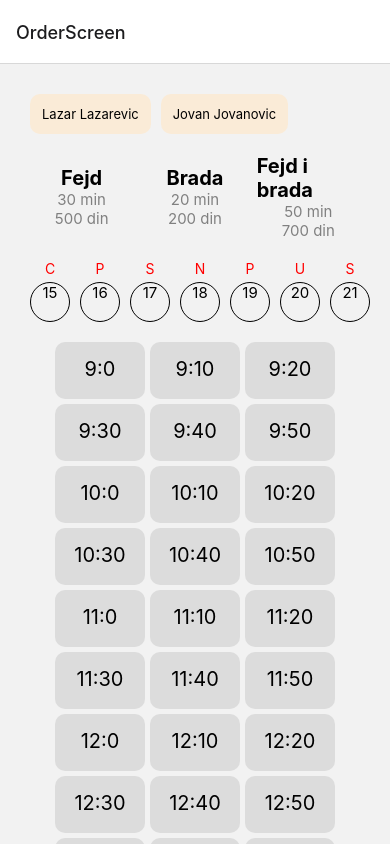
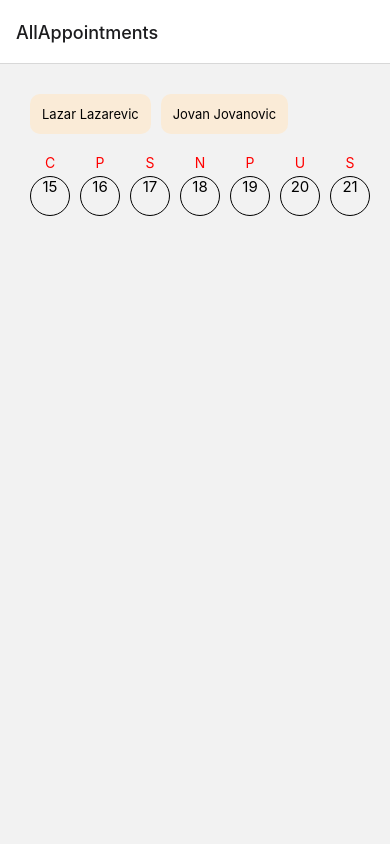
Before and after one commit to Milos1998/barber-scheduler, a React Native app: screen /AllAppointments in a window 390 px wide. Built offline with nearby package versions, Linux system fonts and the light colour scheme.

Commit message:
minor refactors

```diff
--- a/App.tsx
+++ b/App.tsx
@@ -14,6 +14,8 @@ import ServiceEditor, { ServiceEditorProps } from './src/screens/edit/ServiceEdi
 import EditBarbers, { EditBarbersProps } from './src/screens/edit/EditBarbers';
 import BarberEditor, { BarberEditorProps } from './src/screens/edit/BarberEditor';
 import OrderScreen, { OrderScreenProps } from './src/screens/order/OrderScreen';
+import BarbersMenu, { BarbersMenuProps } from './src/screens/barber/BarbersMenu';
+import AllAppointments, { AllAppointmentsProps } from './src/screens/barber/AllAppointments';
 
 export type RootStackParams = {
   Login: LoginProps
@@ -30,6 +32,8 @@ export type RootStackParams = {
   EditBarbers: EditBarbersProps
   BarberEditor: BarberEditorProps
   OrderScreen: OrderScreenProps
+  BarbersMenu: BarbersMenuProps
+  AllAppointments: AllAppointmentsProps
 }
 
 const Stack = createNativeStackNavigator<RootStackParams>();
@@ -37,7 +41,7 @@ const Stack = createNativeStackNavigator<RootStackParams>();
 export default function App() {
   return (
     <NavigationContainer>
-      <Stack.Navigator initialRouteName='OrderScreen'>
+      <Stack.Navigator initialRouteName='AllAppointments'>
         <Stack.Screen name="Login" component={ Login }/>
         <Stack.Screen name="NotificationScreen" component={ NotificationScreen }/>
         <Stack.Screen name="Ban" component={ Ban }/>
@@ -52,6 +56,8 @@ export default function App() {
         <Stack.Screen name="EditBarbers" component={ EditBarbers }/>
         <Stack.Screen name="BarberEditor" component={ BarberEditor }/>
         <Stack.Screen name="OrderScreen" component={ OrderScreen }/>
+        <Stack.Screen name="BarbersMenu" component={ BarbersMenu }/>
+        <Stack.Screen name="AllAppointments" component={ AllAppointments }/>
       </Stack.Navigator>
     </NavigationContainer>
   );
--- a/src/Store.ts
+++ b/src/Store.ts
@@ -98,9 +98,9 @@ store.services.push(new Service("Fejd", 30, 500));
 store.services.push(new Service("Brada", 20, 200));
 store.services.push(new Service("Fejd i brada", 50, 700));
 
-store.appointments.push(new Appointment(Date(), new Customer("petar.peric@gmail.com", "Petar", "Peric", "2"), store.barbers[0], store.services[0]));
-store.appointments.push(new Appointment(Date(), new Customer("mitar.miric@gmail.com", "Mitar", "Miric", "3"), store.barbers[1], store.services[1]));
-store.appointments.push(new Appointment(Date(), new Customer("mika.mikic@gmail.com", "Mika", "Mikic", "4"), store.barbers[0], store.services[2]));
+// store.appointments.push(new Appointment(Date(), new Customer("petar.peric@gmail.com", "Petar", "Peric", "2"), store.barbers[0], store.services[0]));
+// store.appointments.push(new Appointment(Date(), new Customer("mitar.miric@gmail.com", "Mitar", "Miric", "3"), store.barbers[1], store.services[1]));
+// store.appointments.push(new Appointment(Date(), new Customer("mika.mikic@gmail.com", "Mika", "Mikic", "4"), store.barbers[0], store.services[2]));
 
 const today = new Date();
 for(let i = 0; i < 14; i++) {
--- a/src/components/selectors/BarberSelector.tsx
+++ b/src/components/selectors/BarberSelector.tsx
@@ -5,7 +5,8 @@ import { store } from '../../Store';
 import { commonStyling } from '../../constants/Styles';
 
 type BarberSelectorProps = {
-    containerStyles?: Object[]
+    containerStyles?: Object[],
+    horizontal?: boolean,
 }
 
 function BarberSelector(props: BarberSelectorProps) {
@@ -22,7 +23,7 @@ function BarberSelector(props: BarberSelectorProps) {
     }
 
     return (
-        <ScrollView horizontal={true} style={commonStyling.scroll} contentContainerStyle={scrollStyling}>
+        <ScrollView horizontal={props.horizontal ?? true} style={commonStyling.scroll} contentContainerStyle={scrollStyling}>
             {renderBarbers()}
         </ScrollView>
     );
--- a/src/components/selectors/DaySelector.tsx
+++ b/src/components/selectors/DaySelector.tsx
@@ -6,11 +6,12 @@ import { commonStyling } from '../../constants/Styles';
 import DayButton from './DayButton';
 
 type DaySelectorProps = {
-    containerStyles?: Object[]
+    containerStyles?: Object[],
+    horizontal?: boolean,
 }
 
 function DaySelector(props: DaySelectorProps) {
-    const scrollStyling: Object[] = [commonStyling.scrollHorizontal, styles.scroll];
+    const scrollStyling: Object[] = [commonStyling.scrollHorizontal];
     if (props.containerStyles !== undefined) scrollStyling.push(...props.containerStyles)
 
     const renderDays = () => {
@@ -22,16 +23,10 @@ function DaySelector(props: DaySelectorProps) {
     }
 
     return (
-        <ScrollView horizontal={true} style={commonStyling.scroll} contentContainerStyle={scrollStyling} showsHorizontalScrollIndicator={false}>
+        <ScrollView horizontal={props.horizontal ?? true} style={commonStyling.scroll} contentContainerStyle={scrollStyling} showsHorizontalScrollIndicator={false}>
             {renderDays()}
         </ScrollView>
     );
 }
 
 export default DaySelector;
-
-const styles = StyleSheet.create({
-    scroll: {
-        paddingBottom: 20
-    }
-});
--- a/src/components/selectors/ServiceSelector.tsx
+++ b/src/components/selectors/ServiceSelector.tsx
@@ -5,7 +5,8 @@ import { store } from '../../Store';
 import ServiceView from '../views/ServiceView';
 
 type ServiceSelectorProps = {
-    styles?: Object[]
+    styles?: Object[],
+    horizontal?: boolean,
 }
 
 function ServiceSelector(props: ServiceSelectorProps) {
@@ -23,7 +24,7 @@ function ServiceSelector(props: ServiceSelectorProps) {
     }
 
     return (
-        <ScrollView horizontal={true} style={commonStyling.scroll} contentContainerStyle={scrollStyling}>
+        <ScrollView horizontal={props.horizontal ?? true} style={commonStyling.scroll} contentContainerStyle={scrollStyling}>
             {renderServices()}
         </ScrollView>
     );
--- a/src/components/views/CustomerView.tsx
+++ b/src/components/views/CustomerView.tsx
@@ -8,7 +8,7 @@ function CustomerView(props: Customer) {
         <>
             <Text style={styles.header}>{messages.customer}:</Text>
             <Text>
-                <Text>{props.firstName}</Text>
+                <Text>{props.firstName} </Text>
                 <Text>{props.lastName}</Text>
             </Text>
         </>
--- a/src/constants/Styles.ts
+++ b/src/constants/Styles.ts
@@ -17,6 +17,11 @@ export const commonStyling = StyleSheet.create({
         width: "100%",
         padding: 10,
         paddingHorizontal: 20,
+    },
+    headerVertical: {
+        flex: -1,
+        alignItems: "center",
+        width: "100%",
     },
     headerButton: {
         width: "auto",
@@ -47,7 +52,7 @@ export const commonStyling = StyleSheet.create({
         justifyContent: "flex-start",
         alignItems: "center",
         alignContent: "center",
-        gap: 20,
+        gap: 10,
         padding: 20,
     },
     scrollHorizontal: {
--- /dev/null
+++ b/src/screens/barber/AllAppointments.tsx
@@ -0,0 +1,51 @@
+import React from 'react';
+import { ScrollView, StyleSheet, View } from 'react-native';
+import { commonStyling } from '../../constants/Styles';
+import { NativeStackScreenProps } from '@react-navigation/native-stack';
+import { RootStackParams } from '../../../App';
+import BarberSelector from '../../components/selectors/BarberSelector';
+import DaySelector from '../../components/selectors/DaySelector';
+import { store } from '../../Store';
+import AppointmentView from '../../components/views/AppointmentView';
+import ButtonC from '../../components/ButtonC';
+import { messages } from '../../constants/Messages';
+
+export type AllAppointmentsProps = {};
+type Props = NativeStackScreenProps<RootStackParams, "AllAppointments">;
+
+function AllAppointments(props: Props) {
+    const renderAppointments = () => {
+        return store.appointments.map((appointment, idx) => {
+            return (
+                <View key={idx} style={[commonStyling.leftAlignedView, styles.appointmentCont]}>
+                    <AppointmentView {...appointment}/>
+                    <ButtonC label={messages.decline} styles={[commonStyling.declineButton, styles.cancelButton]}/>
+                </View>
+            )
+        });
+    }
+
+    return (
+        <ScrollView style={commonStyling.scroll} contentContainerStyle={commonStyling.scrollInner}>
+            <View style={commonStyling.headerVertical}>
+                <BarberSelector />
+                <DaySelector />
+            </View>
+            {/* <HourSelector /> */}
+            <ScrollView style={commonStyling.scroll} contentContainerStyle={commonStyling.scrollInner}>
+                {renderAppointments()}
+            </ScrollView>
+        </ScrollView>
+    );
+}
+
+export default AllAppointments;
+
+const styles = StyleSheet.create({
+    appointmentCont: {
+        backgroundColor: "paleturquoise",
+    },
+    cancelButton: {
+        alignSelf: "center",
+    }
+});
--- /dev/null
+++ b/src/screens/barber/BarbersMenu.tsx
@@ -0,0 +1,17 @@
+import { NativeStackScreenProps } from '@react-navigation/native-stack';
+import React from 'react';
+import { ScrollView } from 'react-native';
+import { RootStackParams } from '../../../App';
+
+export type BarbersMenuProps = {};
+type Props = NativeStackScreenProps<RootStackParams, "BarbersMenu">;
+
+function BarbersMenu(props: Props) {
+    return (
+        <ScrollView>
+
+        </ScrollView>
+    );
+}
+
+export default BarbersMenu;
--- a/src/screens/order/OrderScreen.tsx
+++ b/src/screens/order/OrderScreen.tsx
@@ -1,7 +1,7 @@
 import { NativeStackScreenProps } from '@react-navigation/native-stack';
 import React from 'react';
 import { RootStackParams } from '../../../App';
-import { ScrollView, StyleSheet } from 'react-native';
+import { ScrollView, StyleSheet, View } from 'react-native';
 import { commonStyling } from '../../constants/Styles';
 import BarberSelector from '../../components/selectors/BarberSelector';
 import DaySelector from '../../components/selectors/DaySelector';
@@ -13,19 +13,15 @@ type Props = NativeStackScreenProps<RootStackParams, "OrderScreen">;
 
 function OrderScreen(props: Props) {
     return (
-        <ScrollView style={commonStyling.scroll} contentContainerStyle={[commonStyling.scrollInner, styles.scrollInner]}>
-            <BarberSelector />
-            <ServiceSelector />
-            <DaySelector />
+        <ScrollView style={commonStyling.scroll} contentContainerStyle={commonStyling.scrollInner}>
+            <View style={commonStyling.headerVertical}>
+                <BarberSelector />
+                <ServiceSelector />
+                <DaySelector />
+            </View>
             <HourSelector />
         </ScrollView>
     );
 }
 
 export default OrderScreen;
-
-const styles = StyleSheet.create({
-    scrollInner: {
-        gap: 0,
-    }
-});
```
